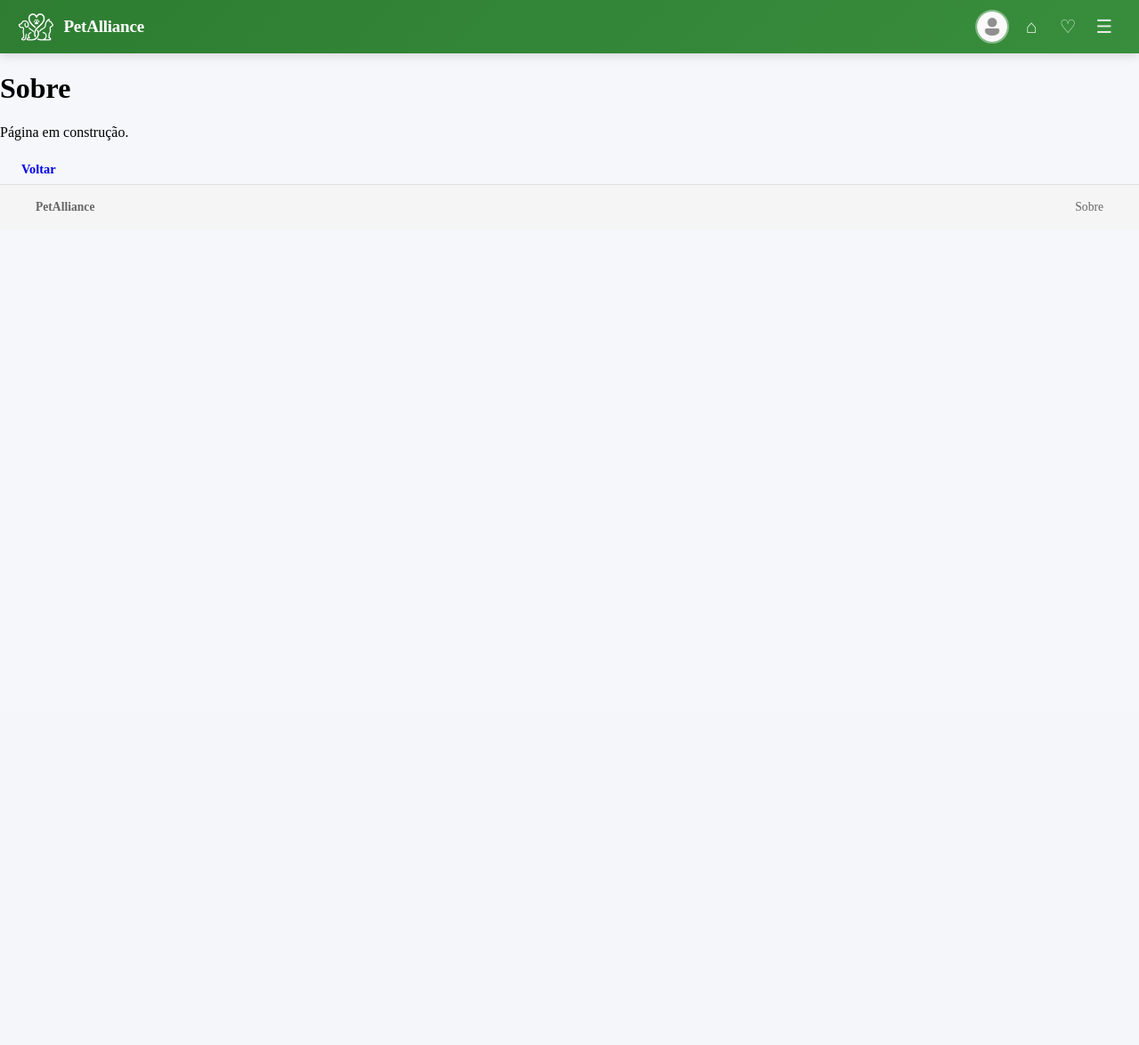
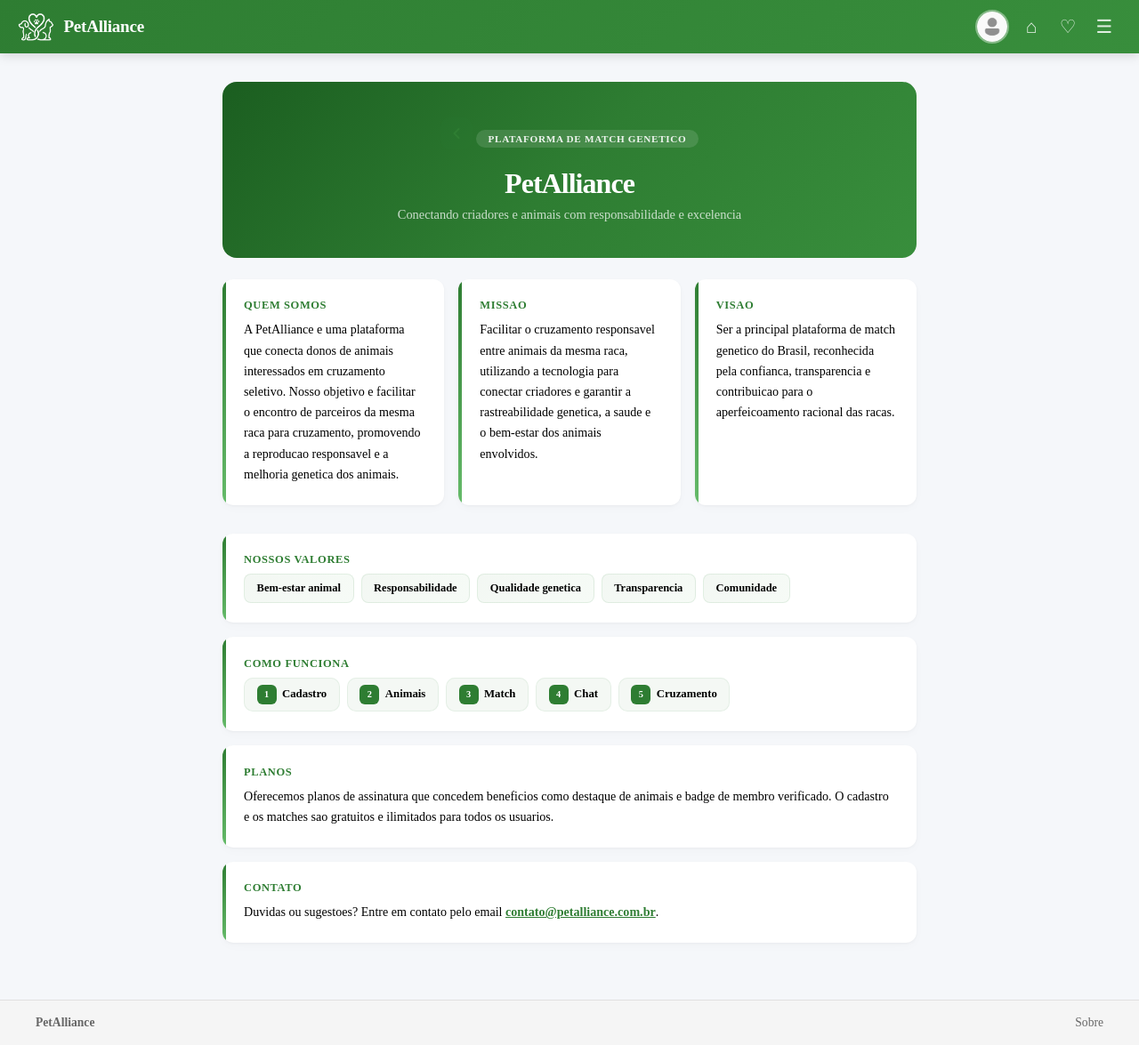
Before and after one commit to ThurStelzner/PetAlliance, a PHP site: page /backEnd/usuario/sobre.php in a window 1280 px wide. Shown: the whole page at 89% size. Before the commit the page ends 237 px from the top, so only its background shows below. Run offline with PHP 8.4, Linux system fonts and the light colour scheme.

Commit message:
refactor: estiliza sobre, termos e privacidade com page-* components; add termos.php wrapper; update links

```diff
--- a/backEnd/usuario/cadastrarUsuario.php
+++ b/backEnd/usuario/cadastrarUsuario.php
@@ -14,8 +14,11 @@
 
     if($_SERVER['REQUEST_METHOD'] === "POST") {
         try {
+            if (!isset($_POST['aceite_termos'])) {
+                throw new InvalidArgumentException("Você precisa aceitar os Termos de Uso e a Política de Privacidade.");
+            }
+
             $nome = trim($_POST['nome'] ?? "");
-            $cpf = trim($_POST['cpf'] ?? "");
             $cep = trim($_POST['cep'] ?? "");
             $email = trim($_POST['email'] ?? "");
             if (!filter_var($email, FILTER_VALIDATE_EMAIL)) {
--- /dev/null
+++ b/backEnd/usuario/termos.php
@@ -0,0 +1,5 @@
+<?php
+session_start();
+require __DIR__ . "/../views/navBar.php";
+require __DIR__ . "/../../frontEnd/view/termos.html";
+require __DIR__ . "/../../frontEnd/view/footer.html";
--- a/frontEnd/style/estilos.css
+++ b/frontEnd/style/estilos.css
@@ -21,6 +21,269 @@
   margin: 0.25rem 0 0;
   font-size: 0.9rem;
   color: var(--text-muted);
+}
+
+/* === PÁGINAS ESTILIZADAS (sobre, termos, privacidade) === */
+.page-container {
+  max-width: 780px;
+  margin: 0 auto;
+  padding: 2rem 1.5rem 3rem;
+}
+
+.page-back {
+  display: inline-flex;
+  align-items: center;
+  justify-content: center;
+  width: 36px;
+  height: 36px;
+  border-radius: 10px;
+  background: rgba(46,125,50,0.08);
+  color: var(--primary);
+  margin-bottom: 1.25rem;
+  transition: background 0.2s;
+}
+.page-back:hover {
+  background: rgba(46,125,50,0.15);
+}
+
+.page-hero {
+  text-align: center;
+  padding: 2.5rem 1.5rem;
+  background: linear-gradient(135deg, #1b5e20 0%, #2e7d32 50%, #388e3c 100%);
+  border-radius: 16px;
+  margin-bottom: 1.5rem;
+}
+.page-hero-tag {
+  display: inline-block;
+  background: rgba(255,255,255,0.12);
+  color: rgba(255,255,255,0.9);
+  font-size: 0.7rem;
+  font-weight: 600;
+  text-transform: uppercase;
+  letter-spacing: 0.06em;
+  padding: 0.25rem 0.85rem;
+  border-radius: 20px;
+  margin-bottom: 0.75rem;
+}
+.page-hero-title {
+  font-size: 2rem;
+  font-weight: 900;
+  color: #fff;
+  margin: 0;
+  letter-spacing: -0.03em;
+}
+.page-hero-sub {
+  font-size: 0.9rem;
+  color: rgba(255,255,255,0.75);
+  margin: 0.5rem 0 0;
+}
+
+.page-grid-3 {
+  display: grid;
+  grid-template-columns: repeat(3, 1fr);
+  gap: 1rem;
+  margin-bottom: 1rem;
+}
+
+.page-card {
+  background: var(--card-bg);
+  border-radius: 12px;
+  padding: 1.4rem 1.5rem;
+  margin-bottom: 1rem;
+  box-shadow: 0 1px 3px rgba(0,0,0,0.04), 0 4px 12px rgba(0,0,0,0.02);
+}
+.page-card-border {
+  position: relative;
+  overflow: hidden;
+}
+.page-card-border::before {
+  content: '';
+  position: absolute;
+  top: 0;
+  left: 0;
+  width: 4px;
+  height: 100%;
+  background: linear-gradient(180deg, var(--primary), #66bb6a);
+  border-radius: 0 2px 2px 0;
+}
+.page-card-label {
+  font-size: 0.78rem;
+  font-weight: 700;
+  color: var(--primary);
+  text-transform: uppercase;
+  letter-spacing: 0.05em;
+  margin: 0 0 0.5rem;
+}
+.page-card-text {
+  font-size: 0.88rem;
+  line-height: 1.65;
+  color: var(--text);
+  margin: 0;
+}
+
+.page-grid-auto {
+  display: flex;
+  flex-wrap: wrap;
+  gap: 0.5rem;
+}
+.page-chip {
+  background: linear-gradient(135deg, rgba(46,125,50,0.06), rgba(102,187,106,0.06));
+  border: 1px solid rgba(46,125,50,0.1);
+  border-radius: 8px;
+  padding: 0.5rem 0.85rem;
+  font-size: 0.78rem;
+  font-weight: 600;
+  color: var(--text);
+}
+
+.page-steps {
+  display: flex;
+  gap: 0.5rem;
+  flex-wrap: wrap;
+}
+.page-step {
+  display: flex;
+  align-items: center;
+  gap: 0.4rem;
+  background: rgba(46,125,50,0.05);
+  border: 1px solid rgba(46,125,50,0.08);
+  border-radius: 10px;
+  padding: 0.45rem 0.85rem;
+}
+.page-step-num {
+  width: 22px;
+  height: 22px;
+  background: var(--primary);
+  color: #fff;
+  font-size: 0.65rem;
+  font-weight: 700;
+  border-radius: 6px;
+  display: flex;
+  align-items: center;
+  justify-content: center;
+  flex-shrink: 0;
+}
+.page-step-label {
+  font-size: 0.8rem;
+  font-weight: 600;
+  color: var(--text);
+}
+
+.page-link {
+  color: var(--primary);
+  font-weight: 600;
+  text-decoration: underline;
+}
+.page-link:hover {
+  opacity: 0.75;
+}
+
+.page-list {
+  display: flex;
+  flex-direction: column;
+  gap: 0.2rem;
+}
+.page-list .page-card-text {
+  padding-left: 0.75rem;
+  position: relative;
+}
+.page-list .page-card-text::before {
+  content: '';
+  position: absolute;
+  left: 0;
+  top: 0.6em;
+  width: 4px;
+  height: 4px;
+  background: var(--primary);
+  border-radius: 50%;
+  opacity: 0.5;
+}
+
+@media (max-width: 640px) {
+  .page-grid-3 {
+    grid-template-columns: 1fr;
+  }
+  .page-hero {
+    padding: 2rem 1rem;
+  }
+  .page-hero-title {
+    font-size: 1.5rem;
+  }
+}
+
+/* === CHECKBOX LGPD === */
+.checkbox-lgpd {
+  display: flex;
+  align-items: flex-start;
+  gap: 0.5rem;
+  margin-bottom: 1rem;
+  cursor: pointer;
+  position: relative;
+  padding-left: 1.8rem;
+}
+
+.checkbox-lgpd input {
+  position: absolute;
+  opacity: 0;
+  width: 0;
+  height: 0;
+}
+
+.checkbox-lgpd-mark {
+  position: absolute;
+  left: 0;
+  top: 0.1rem;
+  width: 1.2rem;
+  height: 1.2rem;
+  border: 2px solid var(--border);
+  border-radius: 4px;
+  background: var(--card-bg);
+  transition: background 0.2s, border-color 0.2s;
+  flex-shrink: 0;
+}
+
+.checkbox-lgpd input:checked + .checkbox-lgpd-mark {
+  background: var(--primary);
+  border-color: var(--primary);
+}
+
+.checkbox-lgpd input:checked + .checkbox-lgpd-mark::after {
+  content: '';
+  position: absolute;
+  left: 0.3rem;
+  top: 0.05rem;
+  width: 0.35rem;
+  height: 0.6rem;
+  border: solid var(--white);
+  border-width: 0 2px 2px 0;
+  transform: rotate(45deg);
+}
+
+.checkbox-lgpd-text {
+  font-size: 0.8rem;
+  color: var(--text-muted);
+  line-height: 1.4;
+}
+
+.checkbox-lgpd-text a {
+  color: var(--primary);
+  text-decoration: underline;
+  font-weight: 600;
+}
+
+.checkbox-lgpd-text a:hover {
+  color: var(--primary-hover);
+}
+
+.checkbox-lgpd-erro .checkbox-lgpd-mark {
+  border-color: var(--danger);
+  animation: shake 0.4s ease;
+}
+
+@keyframes shake {
+  0%, 100% { transform: translateX(0); }
+  25% { transform: translateX(-4px); }
+  75% { transform: translateX(4px); }
 }
 
 /* === VARIÁVEIS ADICIONAIS === */
--- a/frontEnd/view/cadastrarUsuario.html
+++ b/frontEnd/view/cadastrarUsuario.html
@@ -34,6 +34,12 @@
 
         <label class="form-label" for="senha">Senha:</label>
         <input class="form-input" type="password" name="senha" id="senha" placeholder="Sua Senha" required>
+
+        <label class="checkbox-lgpd">
+          <input type="checkbox" name="aceite_termos" id="aceite_termos" required>
+          <span class="checkbox-lgpd-mark"></span>
+          <span class="checkbox-lgpd-text">Li e aceito os <a href="/backEnd/usuario/termos.php" target="_blank">Termos de Uso</a> e a <a href="/backEnd/usuario/privacidade.php" target="_blank">Política de Privacidade</a></span>
+        </label>
 
         <button type="button" class="btn btn-primary" onclick="avancar()" style="width:100%">Avan&ccedil;ar</button>
       </div>
--- a/frontEnd/view/index.html
+++ b/frontEnd/view/index.html
@@ -8,7 +8,7 @@
       <h1 class="index-title">PetAlliance</h1>
       <p class="index-sub">Conectando quem ama com quem cuida</p>
       <p class="index-desc">O melhor para o seu melhor amigo.</p>
-      <a href="frontEnd/view/sobre.html" class="btn-outline">Sobre n&oacute;s</a>
+      <a href="/backEnd/usuario/sobre.php" class="btn-outline">Sobre n&oacute;s</a>
     </div>
     <div class="index-bottom">
       <a href="backEnd/usuario/loginUsuario.php" class="btn btn-primary">Entrar</a>
--- a/frontEnd/view/sobre.html
+++ b/frontEnd/view/sobre.html
@@ -1,7 +1,72 @@
-<main class="main-conteudo">
-    <div class="container">
-        <h1>Sobre</h1>
-        <p>Página em construção.</p>
-        <a href="/backEnd/usuario/configuracoes.php" class="btn btn-secondary">Voltar</a>
+<div class="page-container">
+  <div class="page-hero">
+    <a href="javascript:history.back()" class="page-back">
+      <svg width="20" height="20" viewBox="0 0 24 24" fill="none" stroke="currentColor" stroke-width="2.5" stroke-linecap="round" stroke-linejoin="round"><polyline points="15 18 9 12 15 6"></polyline></svg>
+    </a>
+    <span class="page-hero-tag">Plataforma de Match Genetico</span>
+    <h1 class="page-hero-title">PetAlliance</h1>
+    <p class="page-hero-sub">Conectando criadores e animais com responsabilidade e excelencia</p>
+  </div>
+
+  <div class="page-grid-3">
+    <div class="page-card page-card-border">
+      <h2 class="page-card-label">Quem somos</h2>
+      <p class="page-card-text">A PetAlliance e uma plataforma que conecta donos de animais interessados em cruzamento seletivo. Nosso objetivo e facilitar o encontro de parceiros da mesma raca para cruzamento, promovendo a reproducao responsavel e a melhoria genetica dos animais.</p>
     </div>
-</main>
+    <div class="page-card page-card-border">
+      <h2 class="page-card-label">Missao</h2>
+      <p class="page-card-text">Facilitar o cruzamento responsavel entre animais da mesma raca, utilizando a tecnologia para conectar criadores e garantir a rastreabilidade genetica, a saude e o bem-estar dos animais envolvidos.</p>
+    </div>
+    <div class="page-card page-card-border">
+      <h2 class="page-card-label">Visao</h2>
+      <p class="page-card-text">Ser a principal plataforma de match genetico do Brasil, reconhecida pela confianca, transparencia e contribuicao para o aperfeicoamento racional das racas.</p>
+    </div>
+  </div>
+
+  <div class="page-card page-card-border">
+    <h2 class="page-card-label">Nossos valores</h2>
+    <div class="page-grid-auto">
+      <div class="page-chip">Bem-estar animal</div>
+      <div class="page-chip">Responsabilidade</div>
+      <div class="page-chip">Qualidade genetica</div>
+      <div class="page-chip">Transparencia</div>
+      <div class="page-chip">Comunidade</div>
+    </div>
+  </div>
+
+  <div class="page-card page-card-border">
+    <h2 class="page-card-label">Como funciona</h2>
+    <div class="page-steps">
+      <div class="page-step">
+        <span class="page-step-num">1</span>
+        <span class="page-step-label">Cadastro</span>
+      </div>
+      <div class="page-step">
+        <span class="page-step-num">2</span>
+        <span class="page-step-label">Animais</span>
+      </div>
+      <div class="page-step">
+        <span class="page-step-num">3</span>
+        <span class="page-step-label">Match</span>
+      </div>
+      <div class="page-step">
+        <span class="page-step-num">4</span>
+        <span class="page-step-label">Chat</span>
+      </div>
+      <div class="page-step">
+        <span class="page-step-num">5</span>
+        <span class="page-step-label">Cruzamento</span>
+      </div>
+    </div>
+  </div>
+
+  <div class="page-card page-card-border">
+    <h2 class="page-card-label">Planos</h2>
+    <p class="page-card-text">Oferecemos planos de assinatura que concedem beneficios como destaque de animais e badge de membro verificado. O cadastro e os matches sao gratuitos e ilimitados para todos os usuarios.</p>
+  </div>
+
+  <div class="page-card page-card-border">
+    <h2 class="page-card-label">Contato</h2>
+    <p class="page-card-text">Duvidas ou sugestoes? Entre em contato pelo email <a href="mailto:contato@petalliance.com.br" class="page-link">contato@petalliance.com.br</a>.</p>
+  </div>
+</div>
```
Also changed, not shown: frontEnd/utils/formatacao.js (+9 -0 lines), frontEnd/view/privacidade.html (+121 -6 lines), frontEnd/view/termos.html (added, +78 -0 lines).
